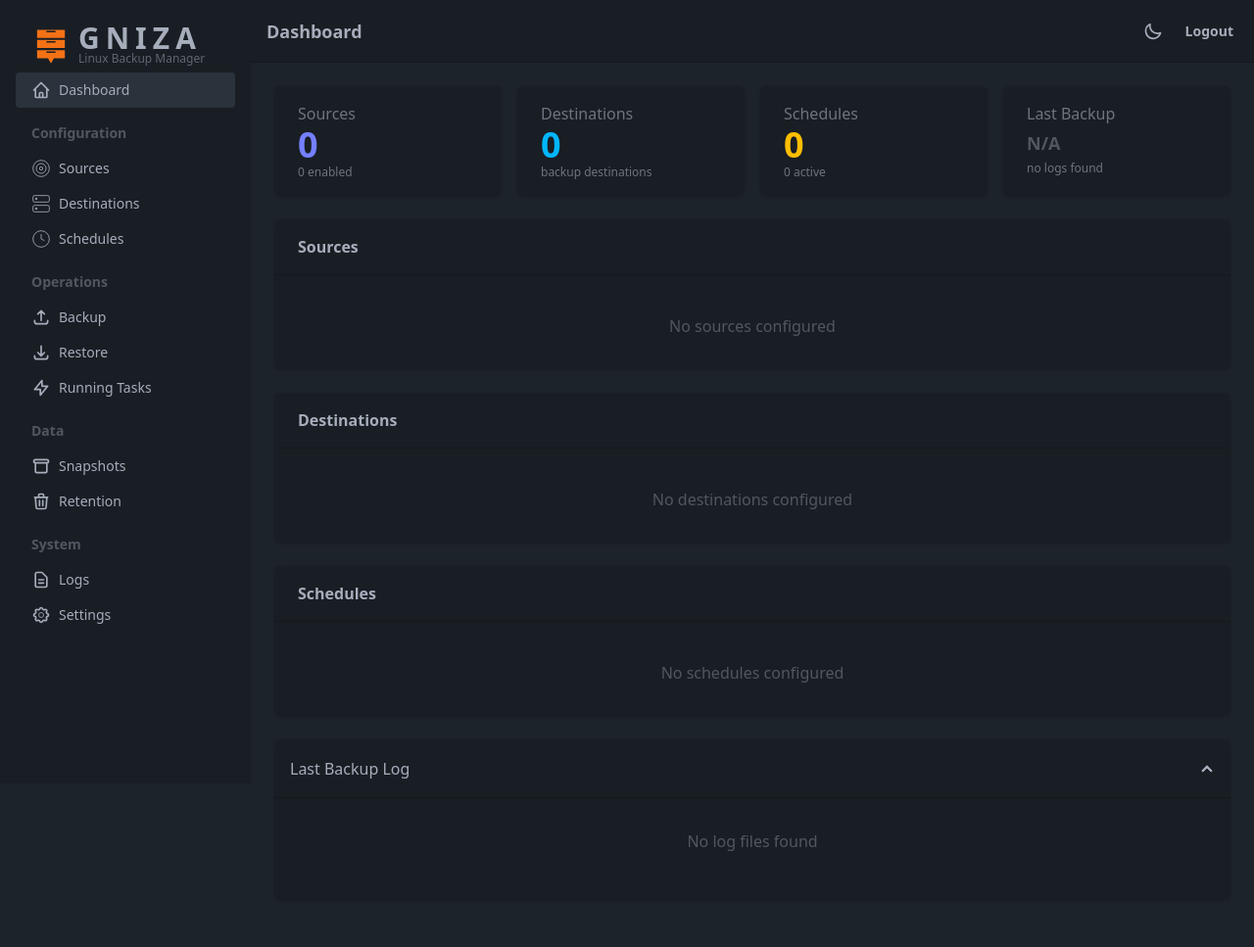
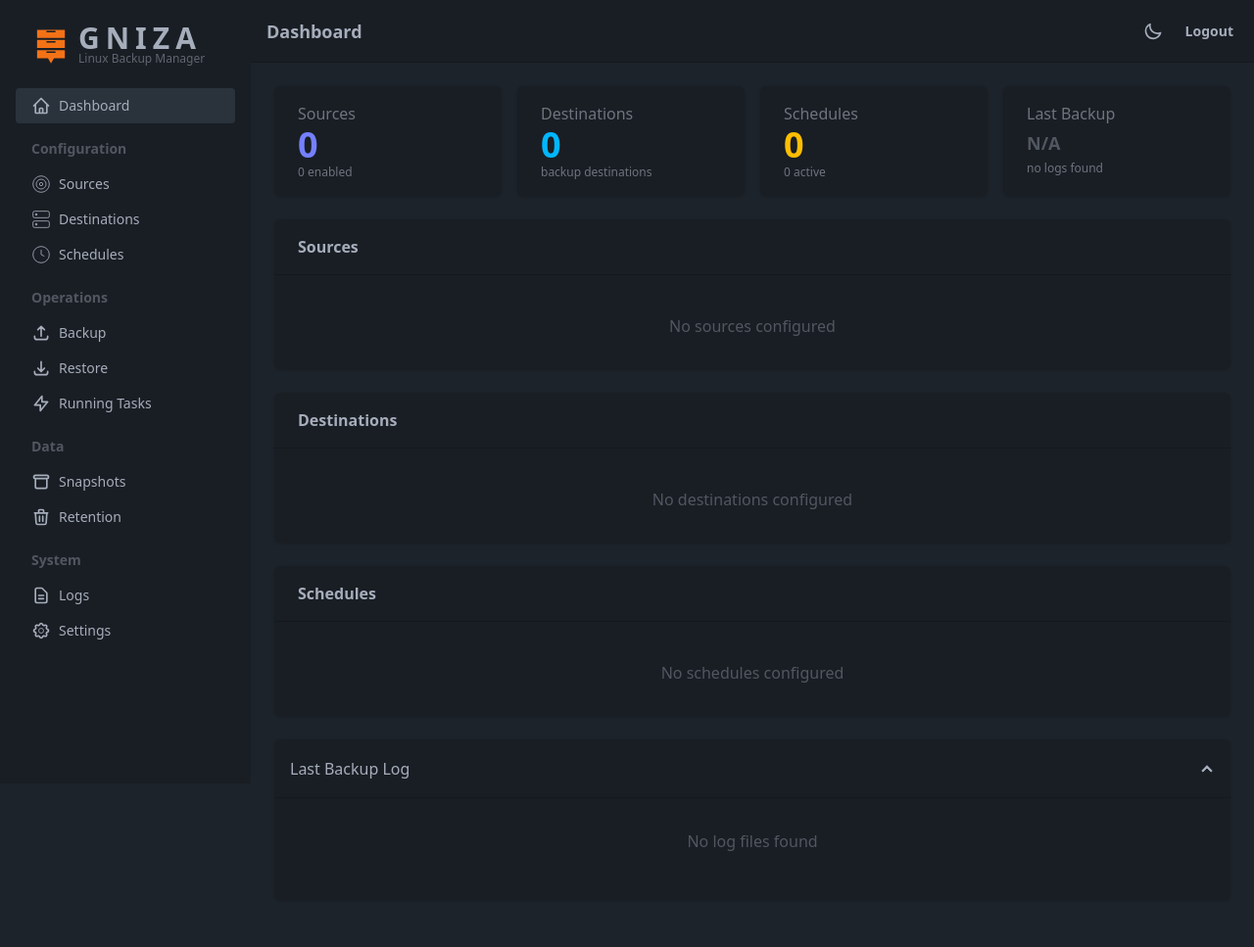
Before and after one commit to shukiv/gniza4linux, a Flask app: page / in a window 1280 px wide. Shown: the whole page at 98% size. Run offline with Flask 3, Linux system fonts and the light colour scheme; the visitor is signed in with stand-in values (Sample User, id 1); some libraries are stand-ins or nearby versions.

Commit message:
Add margin below sidebar logo for spacing

```diff
--- a/web/templates/components/navbar.html
+++ b/web/templates/components/navbar.html
@@ -1,5 +1,5 @@
 <ul class="menu p-4 w-64 min-h-full bg-base-200 text-base-content">
-    <li class="menu-title">
+    <li class="menu-title mb-4">
         <div class="flex items-center gap-2 text-primary">
             <img src="{{ url_for('static', filename='gniza.svg') }}" alt="GNIZA" class="w-10 h-10" style="padding-top: 0.3rem" />
             <div>
```
